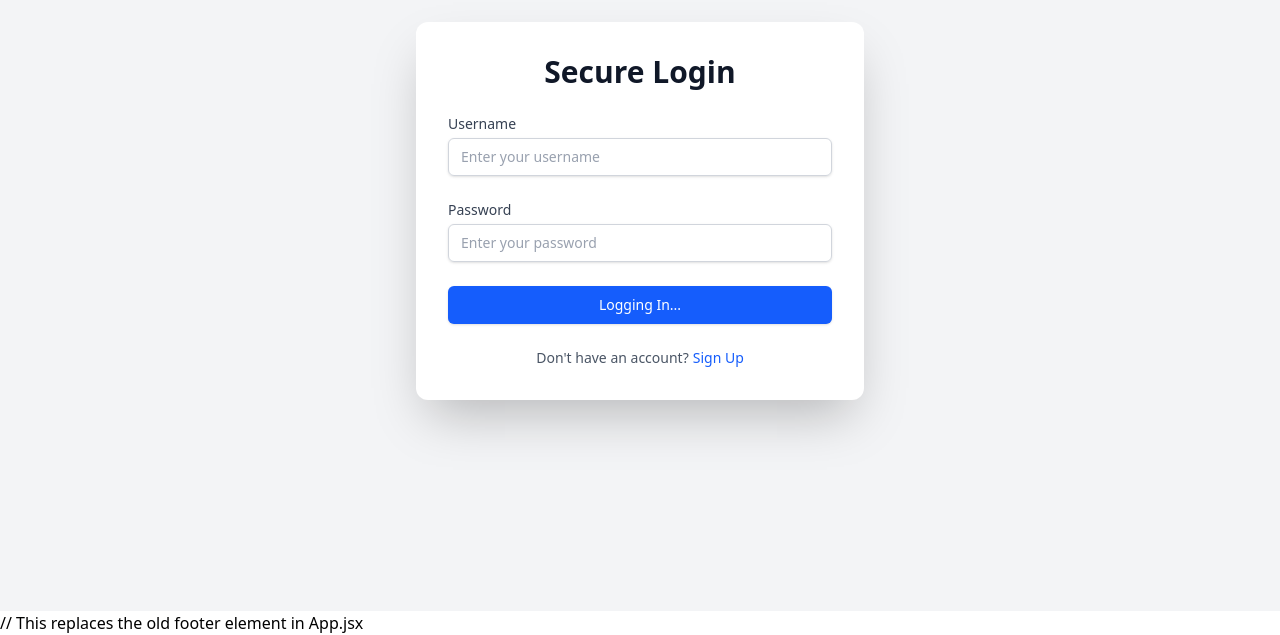
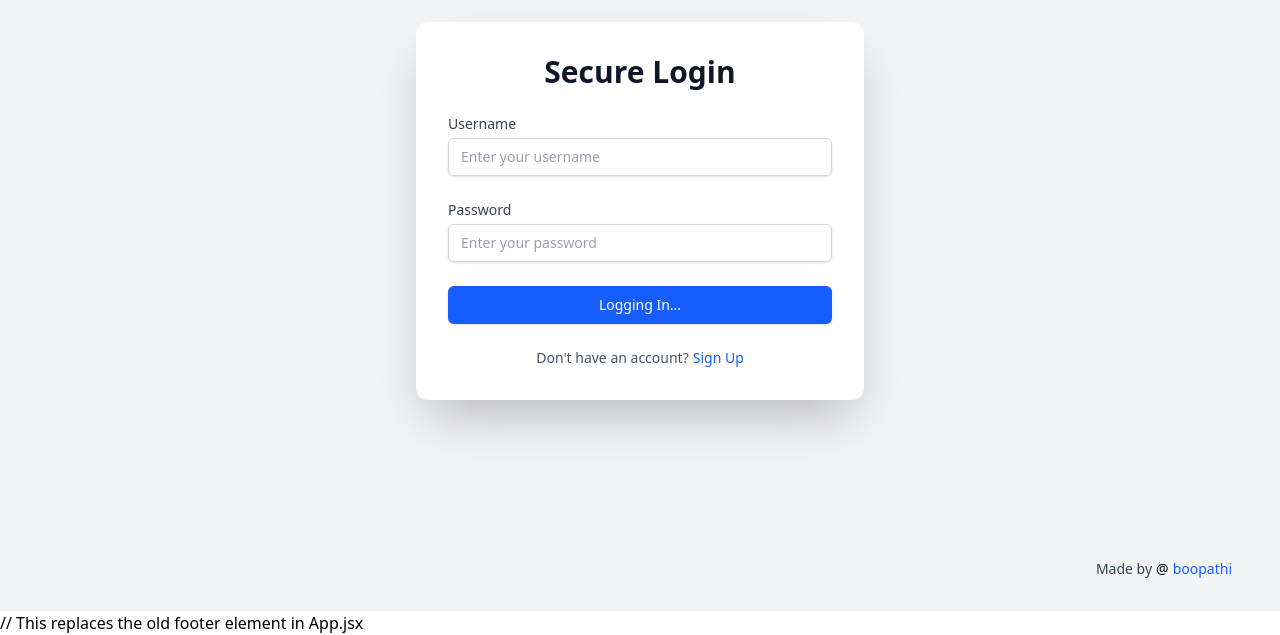
Before and after one commit to boopathi2706/Password-Manager, a React app in the folder frontend/: page /login in a window 1280 px wide. Shown: the part 189-824 px from the top of the page. Built offline with nearby package versions, Linux system fonts and the light colour scheme; the HTML template or start-up script is replaced by a standard one.

Commit message:
final commit

```diff
--- a/frontend/src/App.jsx
+++ b/frontend/src/App.jsx
@@ -63,7 +63,13 @@ function App() {
                 }}
             />
           // This replaces the old footer element in App.jsx
-
+          <footer className="w-full py-4 text-right pr-8 fixed bottom-4 right-4 z-50">
+                <p className="text-sm text-gray-700">
+                    Made by
+                    <span className="text-black ml-1 mr-1">@</span>
+                    <span className="text-blue-600 font-medium">boopathi</span>
+                </p>
+            </footer>
 
         </>
     );
```
